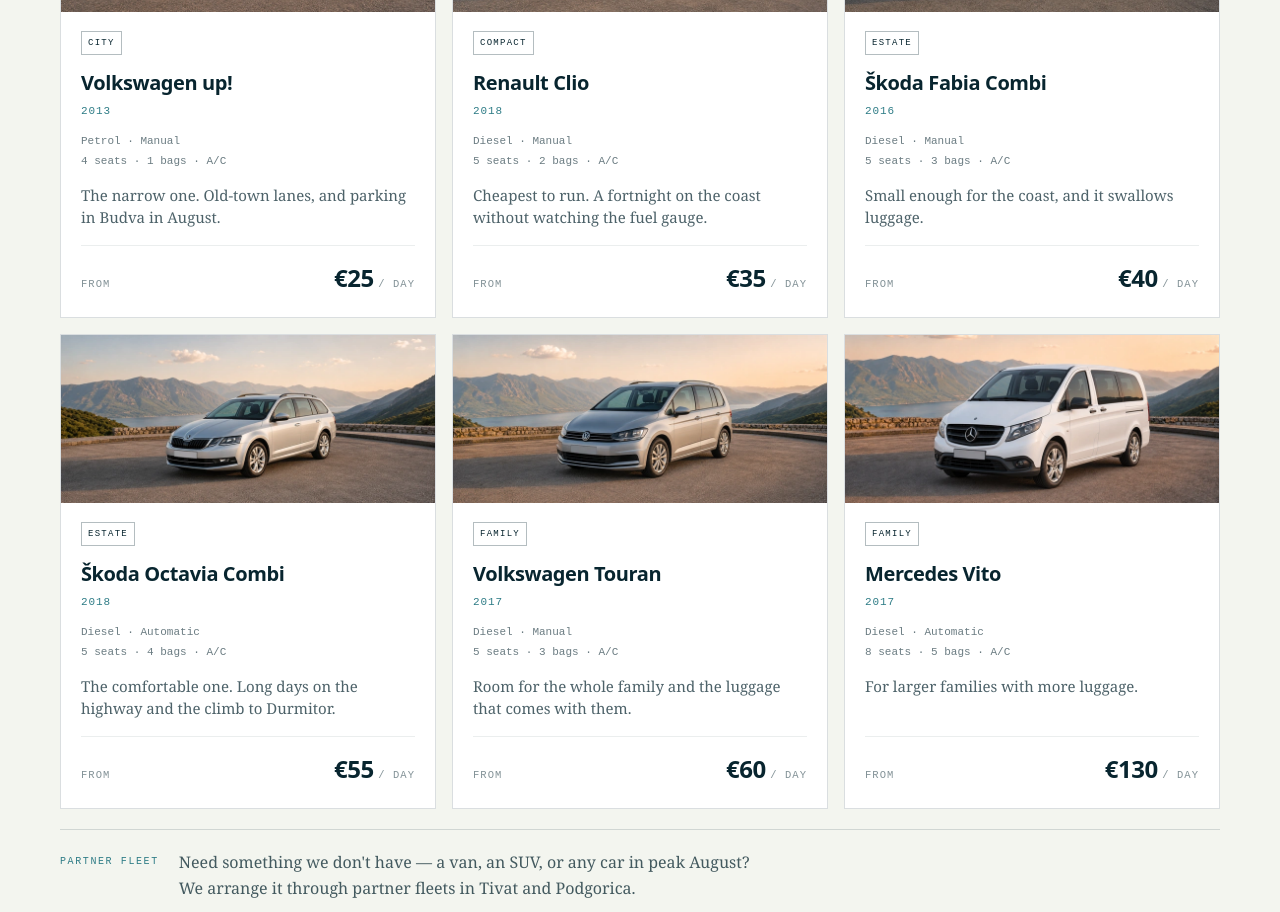
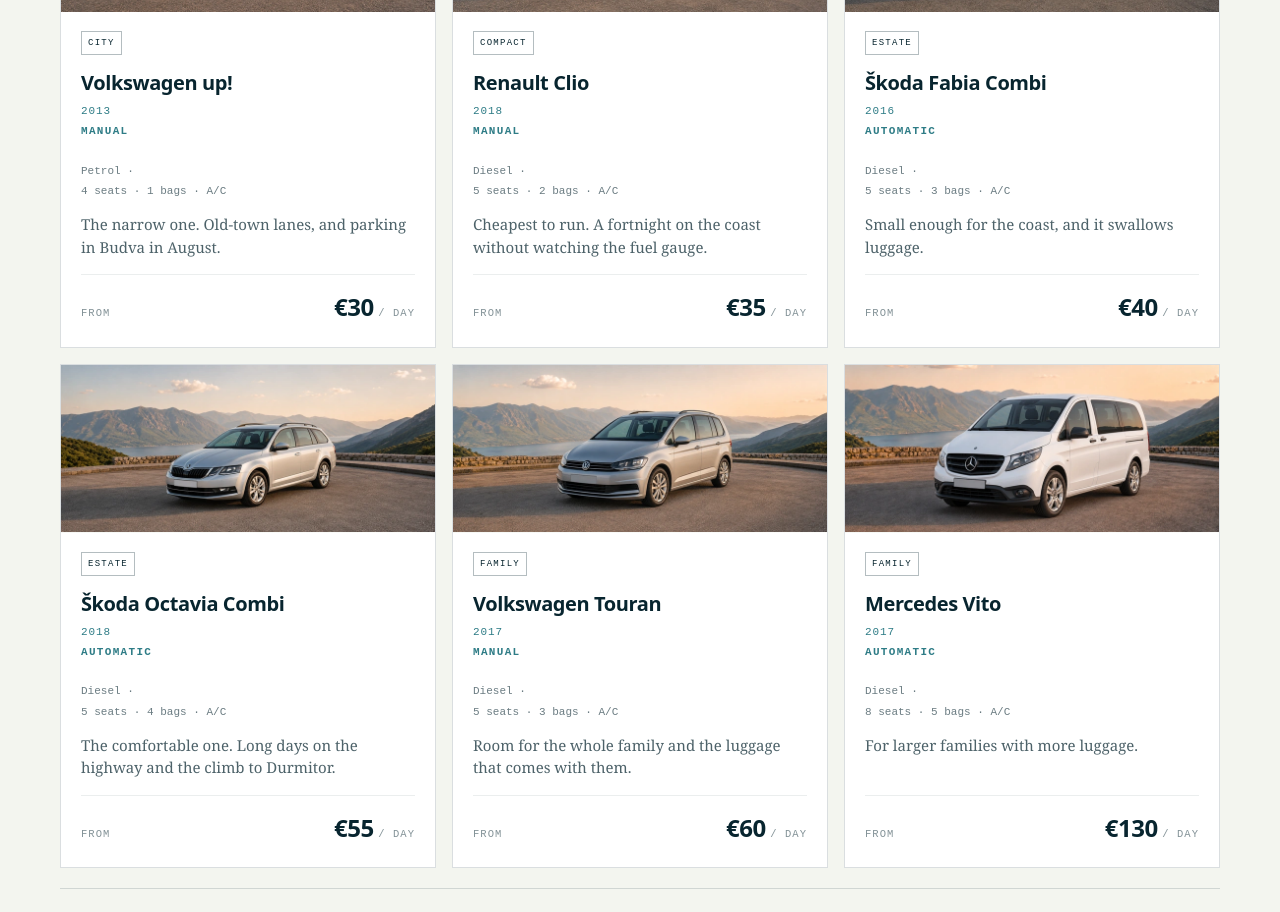
Before and after one commit to Dusko89/Norbil-rent-a-car, a React (Vite) app: page / in a window 1280 px wide. Shown: the part 2320-3232 px from the top of the page. Built offline with nearby package versions, Linux system fonts and the light colour scheme.

Commit message:
Make transmission prominent on car cards
- Gearbox pulled out of the spec line into its own element
- Coloured, not boxed, so it stands apart from the class badge
- Addresses guests missing manual/automatic in the spec row

```diff
--- a/src/components/CarCard.jsx
+++ b/src/components/CarCard.jsx
@@ -4,7 +4,7 @@
 
 const typeLabels = { hatchback: "Hatchback", wagon: "Station wagon", mpv: "MPV" };
 const tagLabels = { city: "City", compact: "Compact", estate: "Estate", family: "Family" };
-const transmissionLabels = {automatic: "Automatic", manual: "Manual" };
+const transmissionLabels = {automatic: "AUTOMATIC", manual: "MANUAL" };
 const fuelLabels = {petrol: "Petrol", diesel: "Diesel"};
 
 
@@ -22,8 +22,9 @@
                 <span className={styles.tag}>{tagLabels[car.tag]}</span>
                 <h3 className={styles.name}>{car.name}</h3>
                 <span className={styles.year}>{car.year}</span>
+                <span className={styles.gearbox}>{transmissionLabels[car.transmission]}</span>
                 <div className={styles.spec}>
-                    {fuelLabels[car.fuel]} · {transmissionLabels[car.transmission]}<br />
+                    {fuelLabels[car.fuel]} · <br />
                     {car.seats} seats · {car.bags} bags{car.ac && <span> · A/C</span>}
                 </div>
                 <p className={styles.note}>{car.note}</p>
--- a/src/components/CarCard.module.css
+++ b/src/components/CarCard.module.css
@@ -108,3 +108,13 @@
     font-size: 24px;
     letter-spacing: -.02em;
 }
+
+.gearbox {
+    align-self: flex-start;
+    margin: 2px 0 10px;
+    font-family: var(--mono);
+    font-size: 11px;
+    letter-spacing: .12em;
+    font-weight: 600;
+    color: var(--sea);
+}
--- a/src/data/cars.json
+++ b/src/data/cars.json
@@ -11,7 +11,7 @@
     "bags": 1,
     "ac": true,
     "note": "The narrow one. Old-town lanes, and parking in Budva in August.",
-    "pricePerDay": 25,
+    "pricePerDay": 30,
     "image": "/images/webp/card/volkswagen-up.webp",
     "heroImage": "/images/webp/hero/vehicle-hero-01-volkswagen-up-2013.webp"
   },
@@ -39,7 +39,7 @@
     "tag": "estate",
     "type": "wagon",
     "fuel": "diesel",
-    "transmission": "manual",
+    "transmission": "automatic",
     "seats": 5,
     "bags": 3,
     "ac": true,
```
